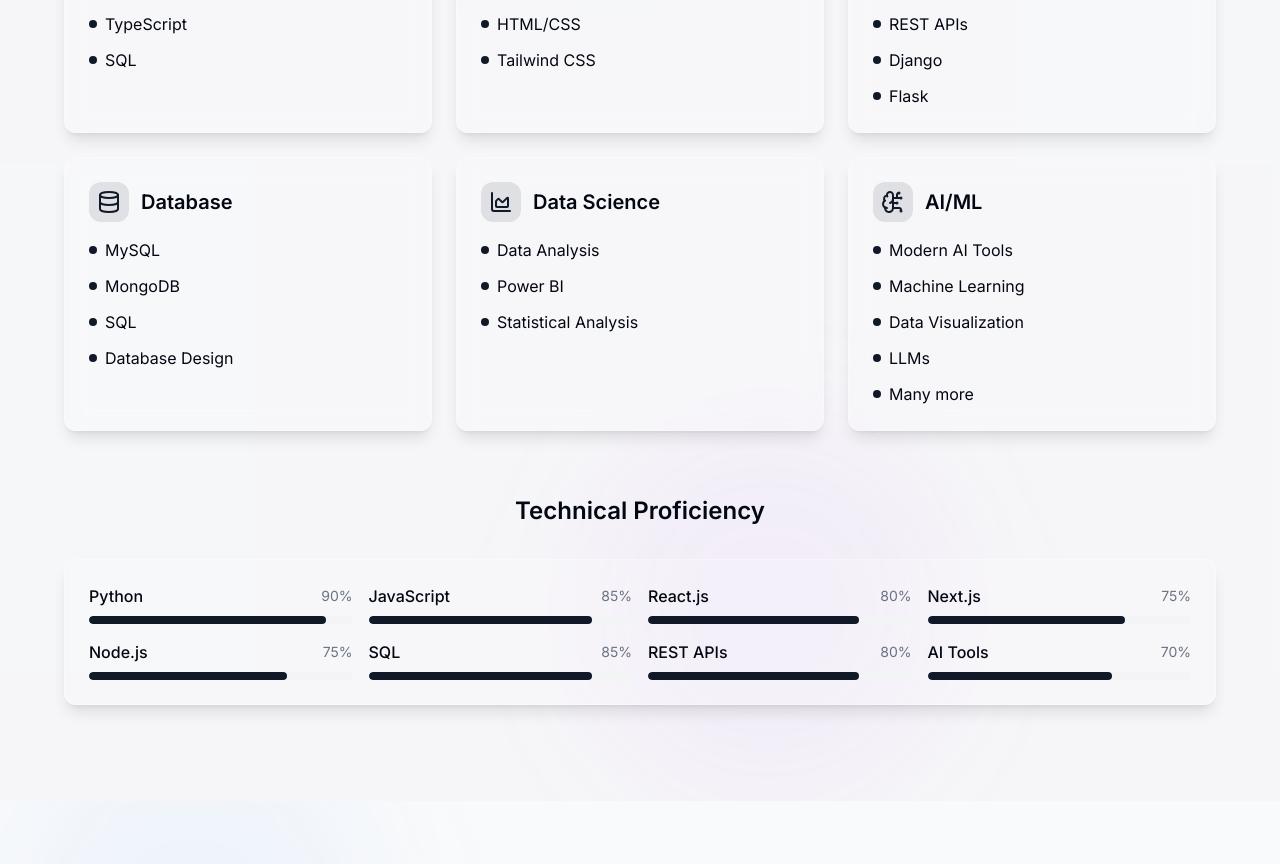
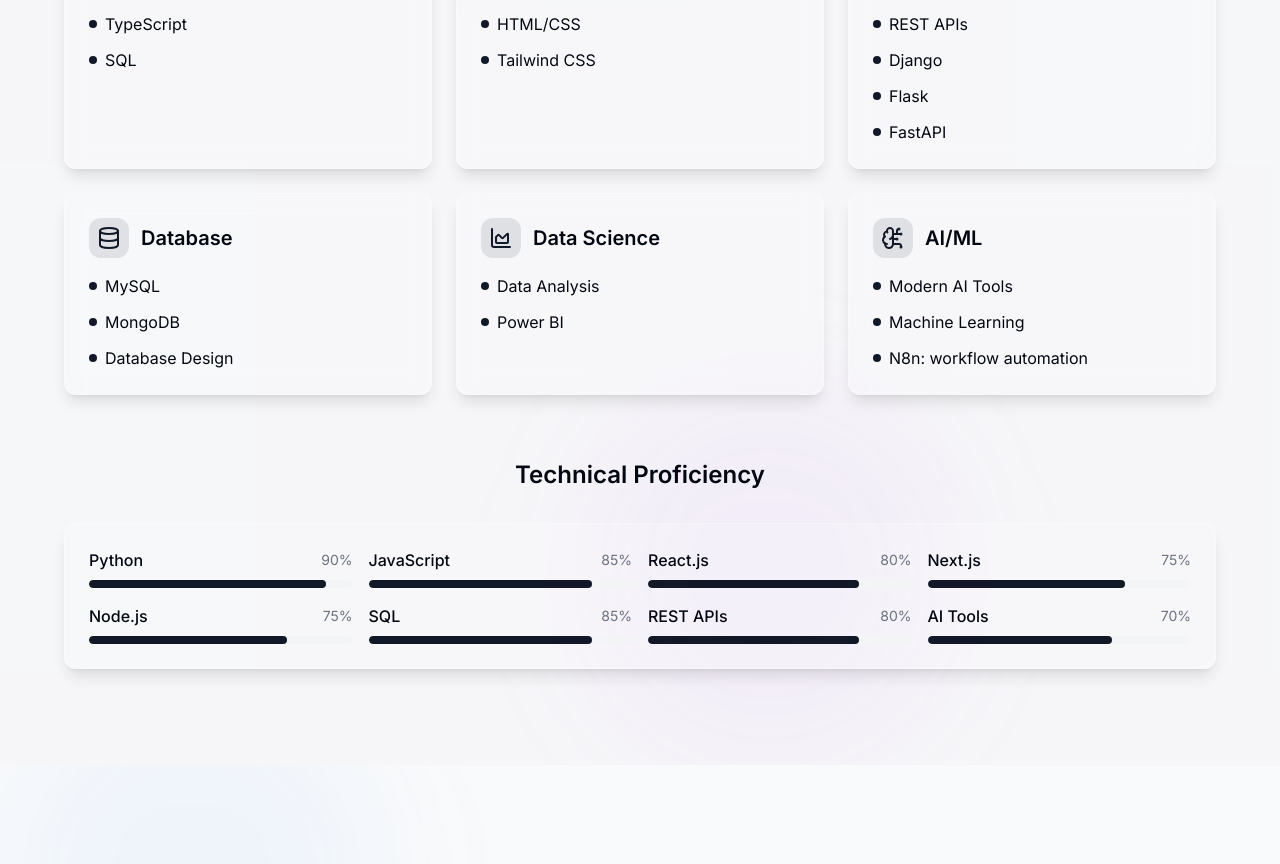
Before and after one commit to imshn/imshn, a React (Vite) app: page / in a window 1280 px wide. Shown: the part 2123-2987 px from the top of the page. Built offline with nearby package versions, Linux system fonts and the light colour scheme.

Commit message:
Skillset updated

```diff
--- a/src/components/Skills.tsx
+++ b/src/components/Skills.tsx
@@ -16,22 +16,22 @@ const skillCategories = [
   {
     name: "Backend Development",
     icon: <Server className="h-6 w-6" />,
-    skills: ["Node.js", "Express.js", "REST APIs", "Django", "Flask"]
+    skills: ["Node.js", "Express.js", "REST APIs", "Django", "Flask", "FastAPI"]
   },
   {
     name: "Database",
     icon: <Database className="h-6 w-6" />,
-    skills: ["MySQL", "MongoDB", "SQL", "Database Design"]
+    skills: ["MySQL", "MongoDB", "Database Design"]
   },
   {
     name: "Data Science",
     icon: <AreaChart className="h-6 w-6" />,
-    skills: ["Data Analysis", "Power BI", "Statistical Analysis"]
+    skills: ["Data Analysis", "Power BI"]
   },
   {
     name: "AI/ML",
     icon: <BrainCircuit className="h-6 w-6" />,
-    skills: ["Modern AI Tools", "Machine Learning", "Data Visualization", "LLMs", "Many more"]
+    skills: ["Modern AI Tools", "Machine Learning", "N8n: workflow automation"]
   }
 ];
 
```
